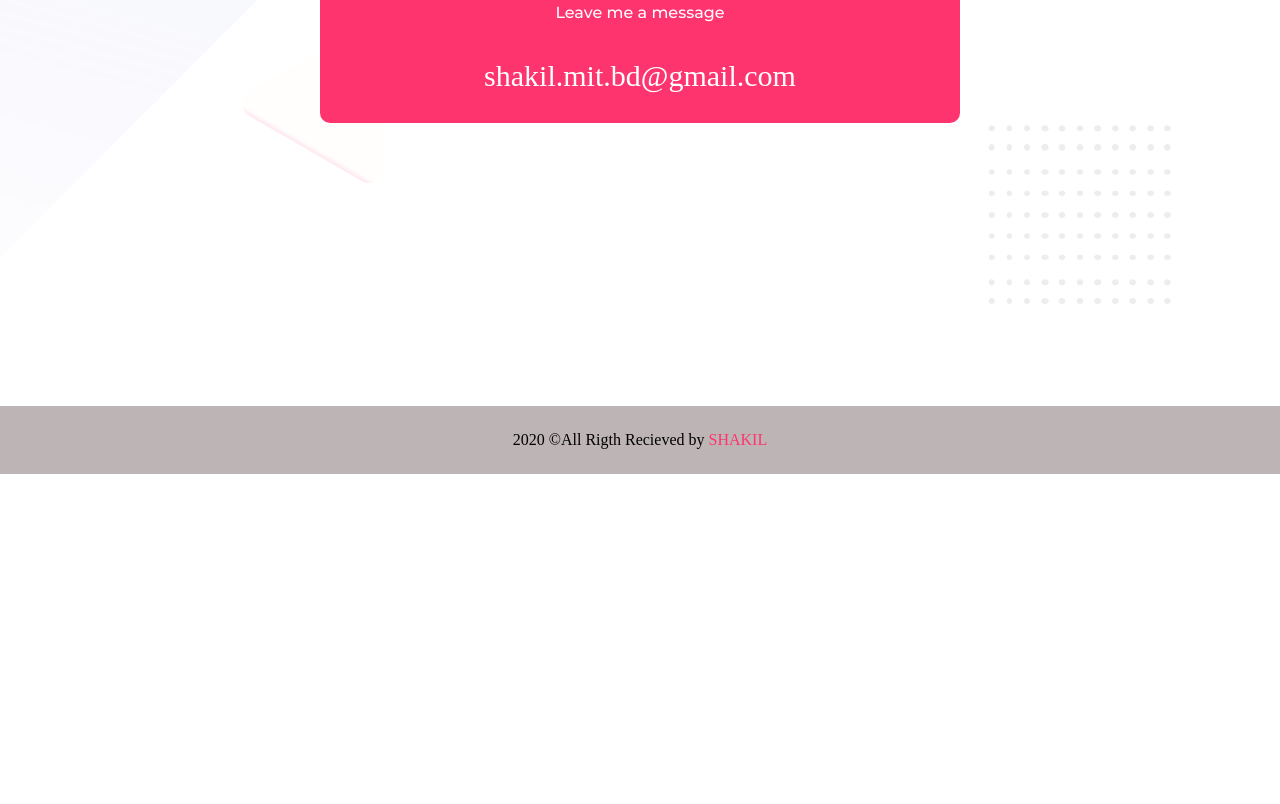
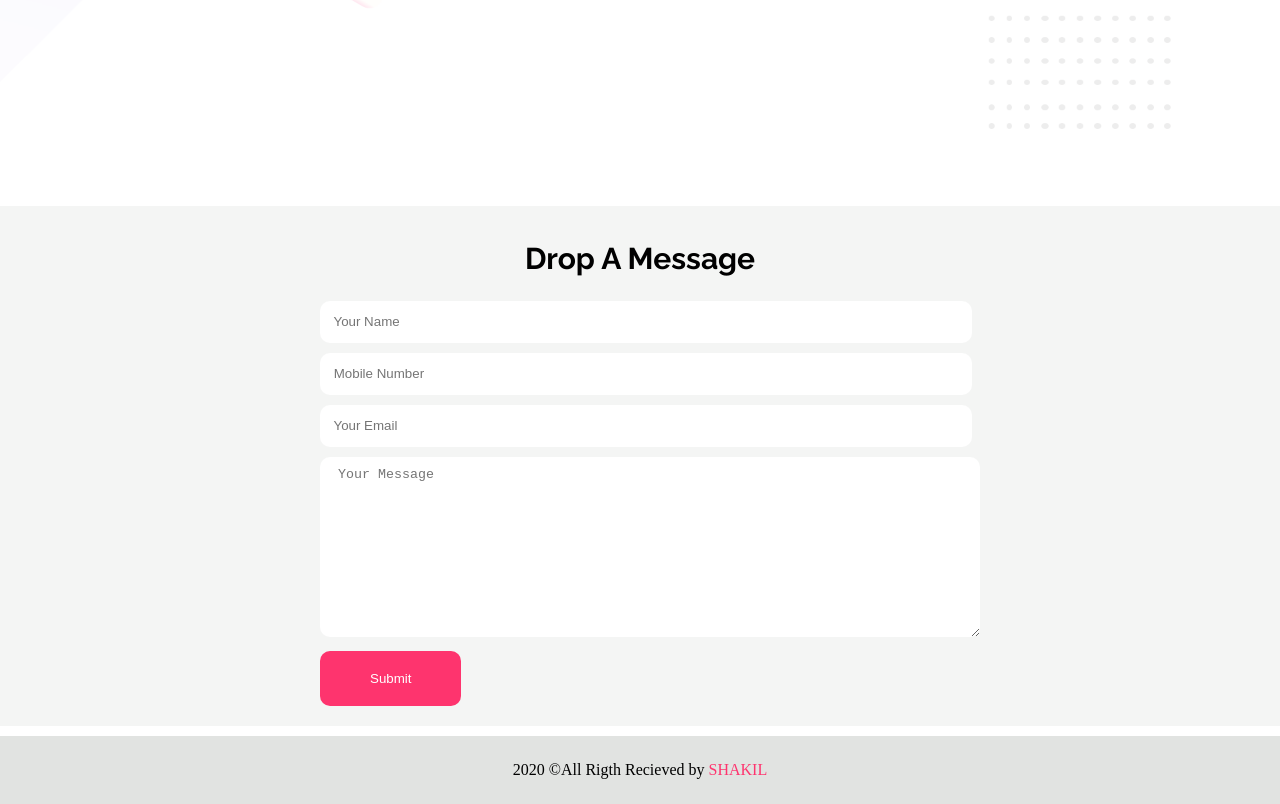
Before and after one commit to shakilmahammud/personal-portfolio, a plain HTML site: page index.html in a window 1280 px wide. Shown: the part 2394-3198 px from the top of the page. Before the commit the page ends 2868 px from the top, so only its background shows below. Drawn offline with Linux system fonts and the light colour scheme.

Commit message:
another update commit

```diff
--- a/css/style.css
+++ b/css/style.css
@@ -1,6 +1,7 @@
 body{
     padding: 0;
     margin: 0;
+    cursor:wait;
 }
 a{
     text-decoration: none;
@@ -42,10 +43,10 @@ p{
     margin-top: 0px;
 }
 section{
-    height: 650px;
+    height: 600px;
     margin-bottom: 50px;
 }
-/*banner part*/
+/*banner part css*/
 #top-banner{
     background-image: url(../image/header-bg.png);
     background-repeat: no-repeat;
@@ -61,7 +62,7 @@ section{
     padding-bottom: 20px;
     border-radius: 10px;
 }
-/*bio part*/
+/*bio part css*/
 #bio-bg{
     background-image: url(../image/biography-bg.png);
     background-size: cover;
@@ -80,7 +81,7 @@ section{
     padding-top:70px;
 
 }
-/*work part*/
+/*work part css*/
 #work-bg{
     background-image: url(../image/latest-work-bg.png);
     background-size: cover;
@@ -154,9 +155,50 @@ section{
     color: #fff;
     padding-bottom:10px;
 }
+/*=======contact part css*/
+#contact{
+    width: 100%;
+    background-color:#e1e3e15b;
+    height:510px;
+    margin-bottom:10px;
+    padding-top: 10px;
+}
+.contact{
+    width: 50%;
+    margin:0 auto;
+    margin-bottom: 0;
+    padding-bottom: 0;
+}
+.contact button{
+    text-align: left;
+    border:0px solid;
+    outline: none;
+    cursor: pointer;
+
+}
+.contact input
+{
+    width: 100%;
+    height:40px;
+    margin-bottom: 10px;
+    padding-left: 10px;
+    outline: none;
+    border: 0px solid;
+    border-radius:10px;
+}
+.contact textarea{
+    width: 100%;
+    height: 160px;
+    outline: none;
+    border: 0px solid;
+    border-radius:10px;
+    padding: 10px;
+    margin-bottom: 10px;
+}
+/*====footer part css */
 footer{
     text-align: center;
-    background-color:rgb(189, 181, 181);
+    background-color:#e1e3e1;
     padding: 25px;
 }
 footer a{
--- a/index.html
+++ b/index.html
@@ -7,7 +7,7 @@
     <link href="https://fonts.googleapis.com/css2?family=Montserrat:wght@100;500;600;700&family=Raleway:wght@100;400;500;600;700;900&display=swap" rel="stylesheet">
     <link rel="stylesheet" href="css/style.css">
 </head>
-<body oncontextmenu="return false;">
+<body oncontextmenu="return false">
     <!---------banner part start---------->
     <section id="top-banner">
         <div class="width-half">
@@ -63,13 +63,22 @@
              </div>
           </div>
     </section>
+    <!---------client part end------------->
+     <!---------contact part start------------->
+     <div id="contact">
+        <h2 class="client-head">Drop A Message</h2>
+        <div class="contact">
+            <input type="text" placeholder=" Your Name">
+            <input type="text" placeholder=" Mobile Number">
+            <input type="email" placeholder=" Your Email">
+            <textarea name="Message" placeholder=" Your Message"></textarea>
+            <button type="submit" class="link-btn">Submit</button>
+
+           </div>
+        </div>
+      <!---------contact part end------------->
+    <!---------footer part start------------->
     <footer>2020 &copy;All Rigth Recieved by <a href="https://www.facebook.com/shakilmahammudofficial0">SHAKIL</a> </footer>
-    <!---------client part end------------->
-    <!---------one line javascript right click disable part---------->
-    <script>
-        document.getElementById('demo1').oncontextmenu = function() {
-    return false;
-};
-    </script>
+    <!---------footer part end------------->
 </body>
 </html>
```
